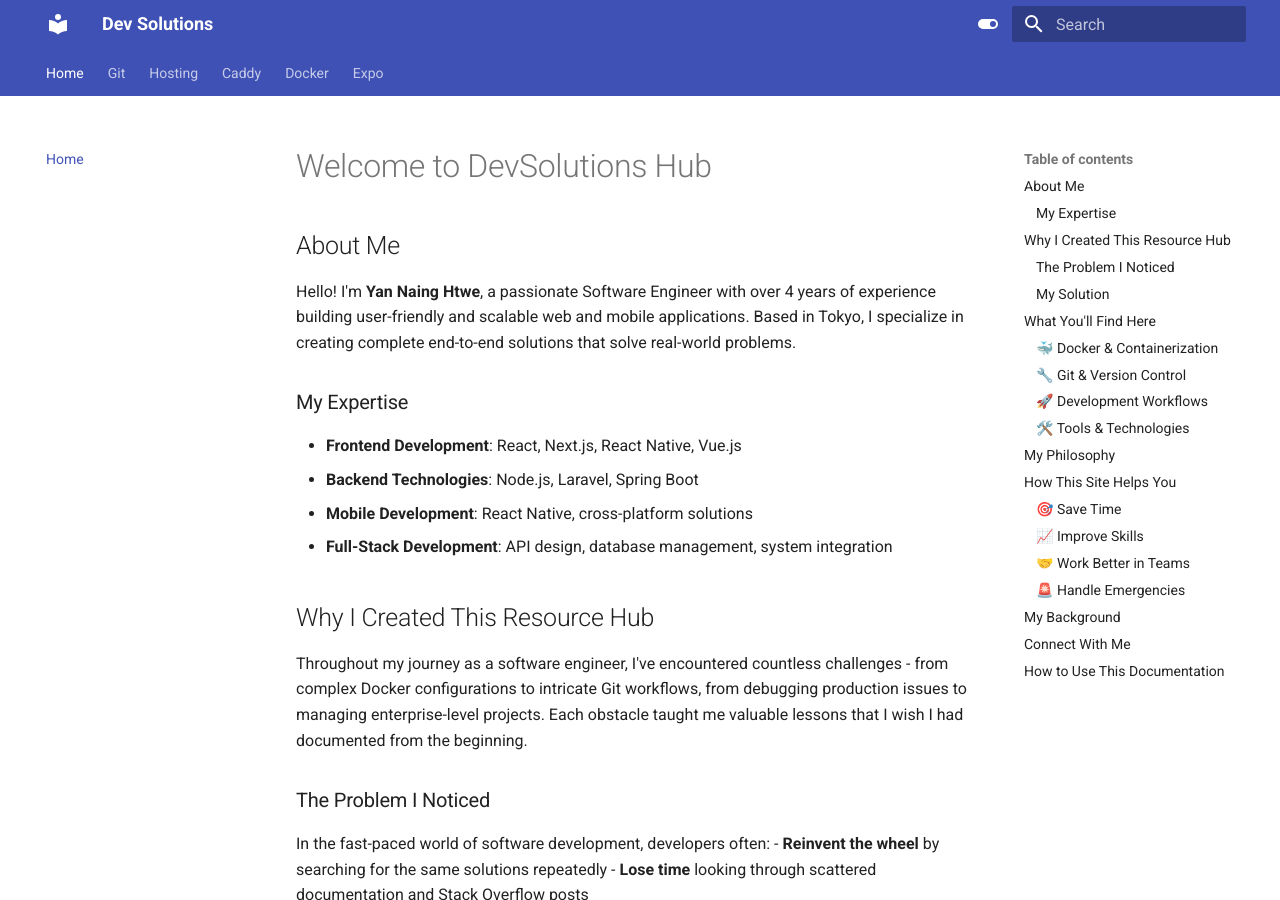
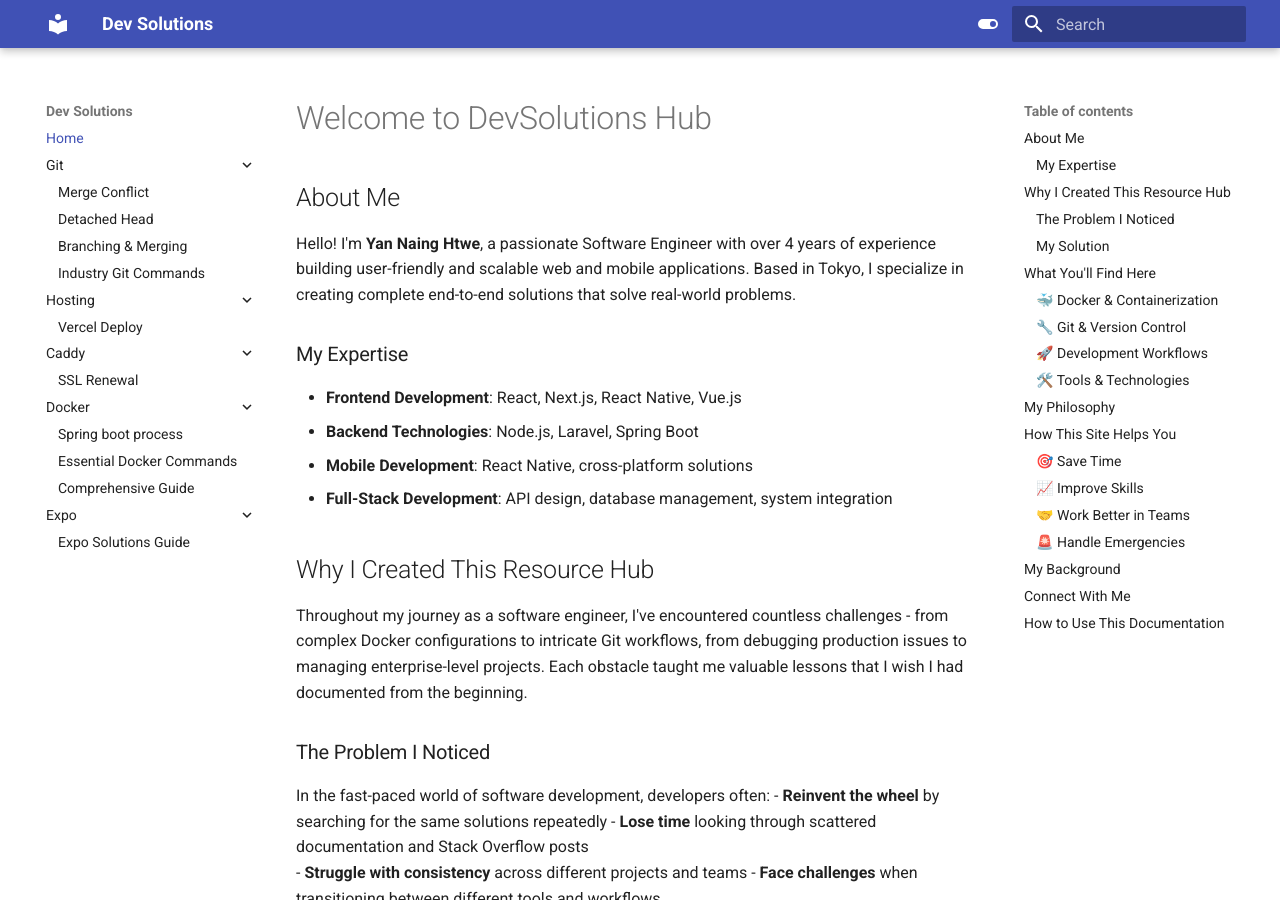
Before and after one commit to Orandian/dev-solutions, an MkDocs documentation site: the page built from docs/index.md, in a window 1280 px wide and 900 px high. Built offline with MkDocs 1.6.1 and Material for MkDocs 9.7.7, drawn with Linux system fonts in a browser that asks for light colours.

Commit message:
update mkdocs.yaml

```diff
--- a/mkdocs.yaml
+++ b/mkdocs.yaml
@@ -21,7 +21,6 @@ theme:
         name: Switch to light mode
   features:
     - navigation.expand      # Expand nested nav automatically
-    - navigation.tabs        # Show top-level nav as tabs
     - content.code.copy      # Copy button for code blocks
     - search.highlight       # Highlight search results
     - search.suggest         # Suggest search results as typing
```
